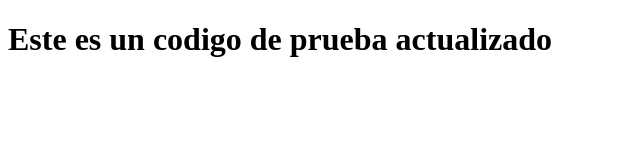
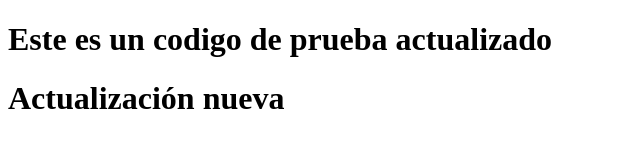
Before and after one commit to jenny-pinto/primera-prueba, a plain HTML site: page index.html in a window 1280 px wide. Shown: the whole page, without its empty margins (0-640 px from the left). Drawn offline with Linux system fonts and the light colour scheme.

Commit message:
se hace una nueva actualización en el codigo

```diff
--- a/index.html
+++ b/index.html
@@ -8,6 +8,7 @@
 <body>
 
     <h1>Este es un codigo de prueba actualizado</h1>
+    <h1>Actualización nueva</h1>
 
 </body>
 </html>
```
